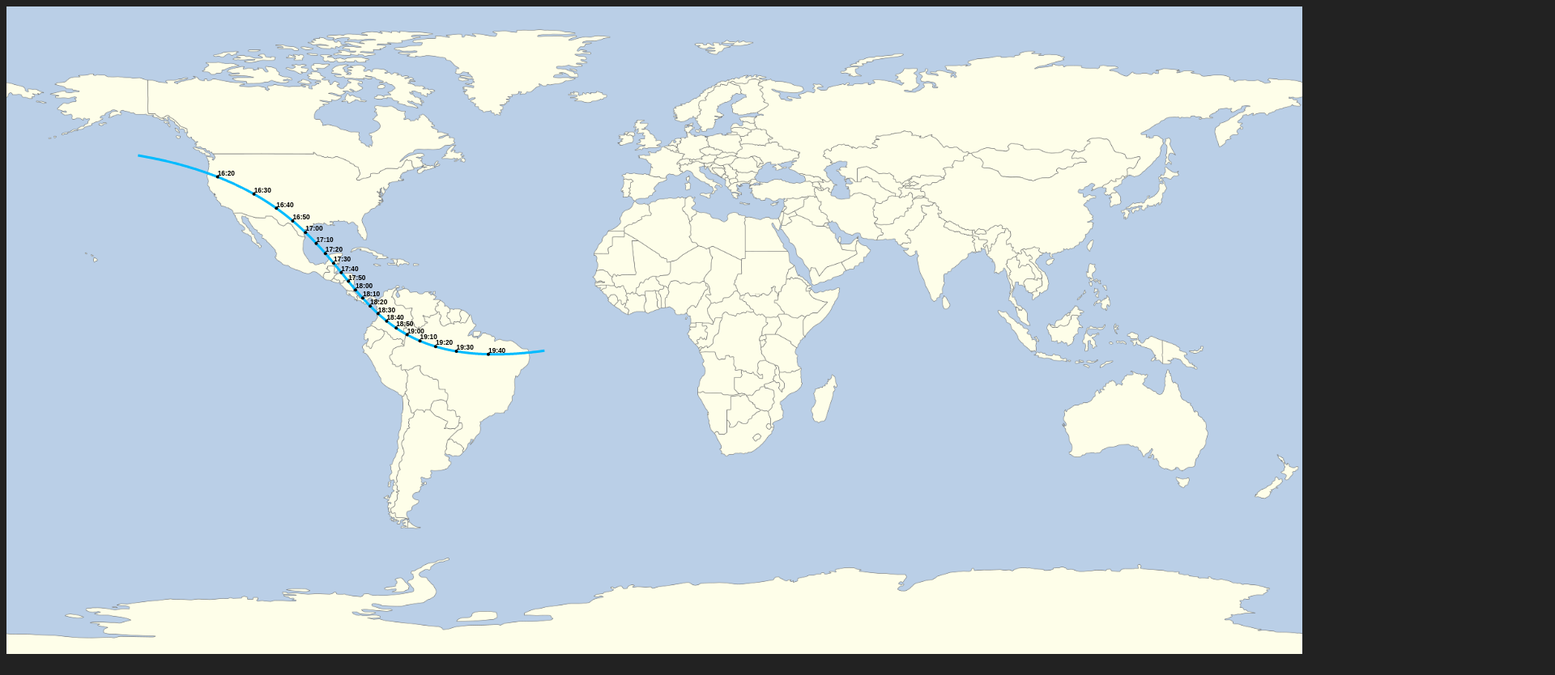
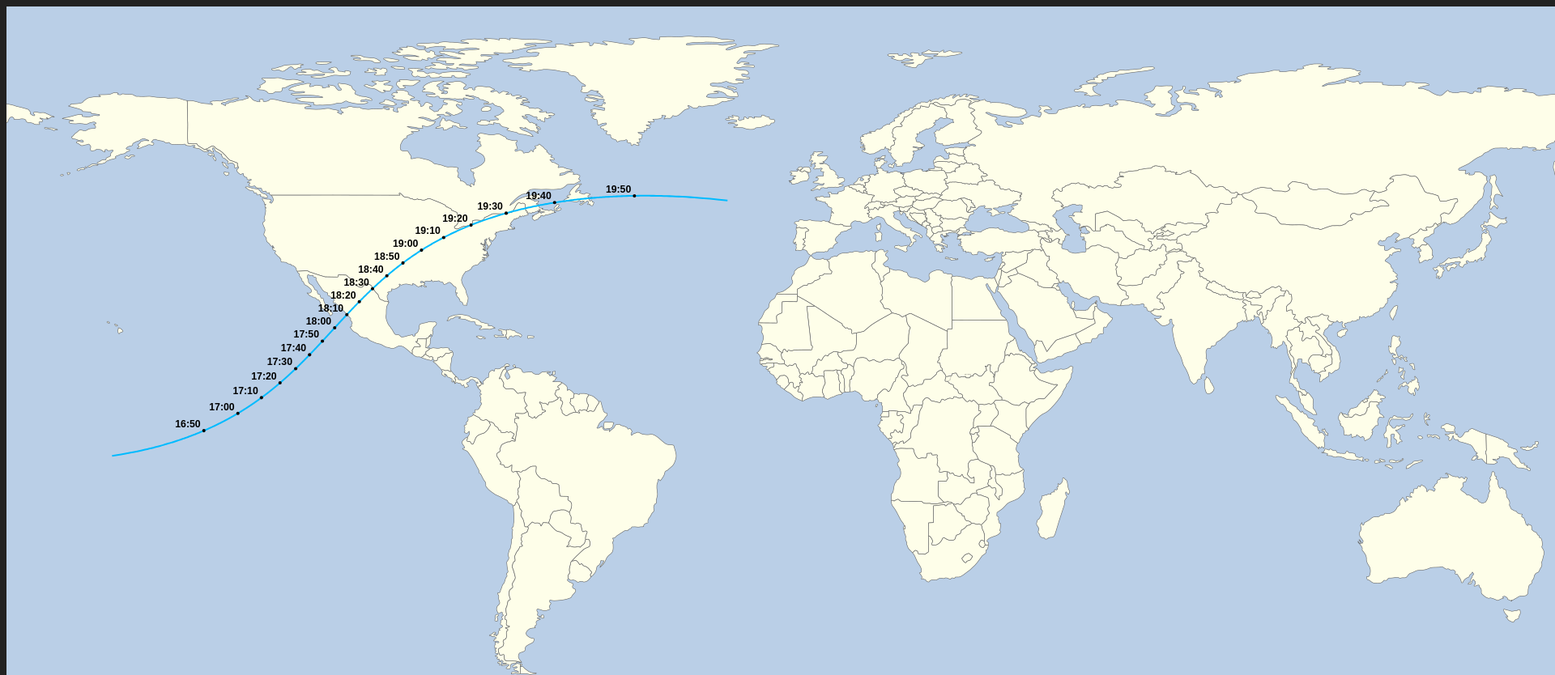
Before and after one commit to onlinebacon/totality-path, a plain HTML site: page index.html in a window 1280 px wide. Shown: the top 834 px of the page at 81% size, 1920 px wide, since content can reach past the window. Drawn offline with Linux system fonts and the light colour scheme.

Commit message:
Refactor

```diff
--- /dev/null
+++ b/angle.js
@@ -0,0 +1,11 @@
+const ANGLE = {
+	parse: (str) => {
+		const values = str.trim().split(/\s+/).map((value, i) => {
+			return value * (60 ** -i);
+		});
+		const sum = values.reduce((a, b) => a + b, 0);
+		return sum;
+	},
+};
+
+export default ANGLE;
--- /dev/null
+++ b/eclipse-engine.js
@@ -0,0 +1,197 @@
+const { PI, sqrt, sin, cos, tan, asin, acos, atan } = Math;
+const TAU = PI * 2;
+
+const SUN_DEF_RAD = 695660;
+const SUN_DEF_DIST = 150e6;
+const MOON_RAD = 1737.4;
+const MOON_DEF_DIST = 3.844e5;
+
+const EARTH_AVG_RAD = 6371.0088;
+const EARTH_POL_RAD = 6356.7523;
+const EARTH_EQT_RAD = 6378.1370;
+
+const toRadian = (deg) => {
+	return deg / 180 * PI;
+};
+
+const toDegree = (rad) => {
+	return rad / PI * 180;
+};
+
+const VEC = {
+	sum: ([ ax, ay, az ], [ bx, by, bz ]) => {
+		return [ ax + bx, ay + by, az + bz ];
+	},
+	sub: ([ ax, ay, az ], [ bx, by, bz ]) => {
+		return [ ax - bx, ay - by, az - bz ];
+	},
+	dot: ([ ax, ay, az ], [ bx, by, bz ]) => {
+		return ax*bx + ay*by + az*bz;
+	},
+	scale: ([ x, y, z ], value) => {
+		return [ x*value, y*value, z*value ];
+	},
+	length: ([ x, y, z ]) => {
+		return sqrt(x**2 + y**2 + z**2);
+	},
+	dist: (a, b) => {
+		return VEC.length(VEC.sub(a, b));
+	},
+	normalize: (vec) => {
+		return VEC.scale(vec, 1/VEC.length(vec));
+	},
+	angle: (a, b) => {
+		return acos(VEC.dot(a, b));
+	},
+	flip: (vec) => {
+		return VEC.scale(vec, -1);
+	},
+};
+
+const ellipseDerivative = (x, A, B) => {
+	return - x * B / (A**2 * sqrt(1 - (x/A) ** 2));
+};
+
+const ellipseRounder = ([ x, y, z ]) => {
+	const eq = EARTH_AVG_RAD/EARTH_EQT_RAD;
+	const po = EARTH_AVG_RAD/EARTH_POL_RAD;
+	return [ x*eq, y*eq, z*po ];
+};
+
+const ellipseInvRounder = ([ x, y, z ]) => {
+	const eq = EARTH_EQT_RAD/EARTH_AVG_RAD;
+	const po = EARTH_POL_RAD/EARTH_AVG_RAD;
+	return [ x*eq, y*eq, z*po ];
+};
+
+export const SPHERE_MODEL = {
+	rayIntersection: (start, dir) => {
+		const earth = VEC.flip(start);
+		const tMid = VEC.dot(earth, dir);
+		const midPoint = VEC.sum(start, VEC.scale(dir, tMid));
+		const midPointDist = VEC.length(midPoint);
+		if (midPointDist > EARTH_AVG_RAD) {
+			return null;
+		}
+		const offset = sqrt(EARTH_AVG_RAD**2 - midPointDist**2);
+		const distance = tMid - offset;
+		const point = VEC.sum(start, VEC.scale(dir, distance));
+		return { point, distance };
+	},
+	surfaceVecToLatLon: (vec) => {
+		const [ x, y, z ] = VEC.normalize(vec);
+		const lat = asin(z);
+		const f = sqrt(x**2 + y**2);
+		const lon = f > 0 ? acos(x/f) * (y < 0? -1: 1) : 0;
+		return [ lat, lon ];
+	},
+};
+
+export const ELLIPSOID_MODEL = {
+	rayIntersection: (start, dir) => {
+		const intersection = SPHERE_MODEL.rayIntersection(
+			ellipseRounder(start),
+			VEC.normalize(ellipseRounder(dir)),
+		);
+		if (intersection == null) {
+			return null;
+		}
+		const point = ellipseInvRounder(intersection.point);
+		const distance = VEC.dist(start, point);
+		return { point, distance };
+	},
+	surfaceVecToLatLon: (vec) => {
+		const [ x, y, z ] = vec;
+		const f = sqrt(x**2 + y**2);
+		const s = ellipseDerivative(z, EARTH_POL_RAD, EARTH_EQT_RAD);
+		const lat = atan(-s);
+		const lon = f > 0 ? acos(x/f) * (y < 0? -1: 1) : 0;
+		return [ lat, lon ];
+	},
+};
+
+const ghaDecToDir = (gha, dec) => {
+	const cosDec = cos(dec);
+	return [ cosDec*cos(gha), cosDec*-sin(gha), sin(dec) ];
+};
+
+const ghaDecDistToVec = (gha, dec, dist) => {
+	return VEC.scale(ghaDecToDir(gha, dec), dist);
+};
+
+const calcUmbraDist = (sunRad, dist) => {
+	const dRad = sunRad - MOON_RAD;
+	return dist * (sunRad / dRad - 1);
+};
+
+const longToGHA = (lon) => {
+	return (TAU - lon) % TAU;
+};
+
+export class EclipseEngine {
+	constructor() {
+		this.model = SPHERE_MODEL;
+		this.sunGHA = 0;
+		this.sunDec = 0;
+		this.sunDist = SUN_DEF_DIST;
+		this.sunRad = SUN_DEF_RAD;
+		this.moonGHA = 0;
+		this.moonDec = 0;
+		this.moonDist = MOON_DEF_DIST;
+	}
+	setSunGHADec(gha, dec) {
+		this.sunGHA = toRadian(gha);
+		this.sunDec = toRadian(dec);
+		return this;
+	}
+	setSunGP(lat, long) {
+		this.sunGHA = longToGHA(toRadian(long));
+		this.sunDec = toRadian(lat);
+		return this;
+	}
+	setSunDist(dist) {
+		this.sunDist = dist;
+		return this;
+	}
+	calcSunVec() {
+		const { sunGHA, sunDec, sunDist } = this;
+		return ghaDecDistToVec(sunGHA, sunDec, sunDist);
+	}
+	setMoonGHADec(gha, dec) {
+		this.moonGHA = toRadian(gha);
+		this.moonDec = toRadian(dec);
+		return this;
+	}
+	setMoonGP(lat, long) {
+		this.moonGHA = longToGHA(toRadian(long));
+		this.moonDec = toRadian(lat);
+		return this;
+	}
+	setMoonDist(dist) {
+		this.moonDist = dist;
+		return this;
+	}
+	setMoonHP(hp) {
+		this.moonDist = EARTH_AVG_RAD/tan(toRadian(hp));
+		return this;
+	}
+	calcMoonVec() {
+		const { moonGHA, moonDec, moonDist } = this;
+		return ghaDecDistToVec(moonGHA, moonDec, moonDist);
+	}
+	calcShadowCenter() {
+		const { model } = this;
+		const sun = this.calcSunVec();
+		const moon = this.calcMoonVec();
+		const dir = VEC.normalize(VEC.sub(moon, sun));
+		const intersection = model.rayIntersection(moon, dir);
+		if (intersection == null) {
+			return null;
+		}
+		const sunDist = VEC.dist(sun, moon);
+		const umbraDist = calcUmbraDist(this.sunRad, sunDist);
+		const type = intersection.distance > umbraDist ? 'ANULAR' : 'TOTAL';
+		const location = model.surfaceVecToLatLon(intersection.point).map(toDegree);
+		return { location, type };
+	}
+}
--- a/index.html
+++ b/index.html
@@ -1,8 +1,8 @@
 <html>
-    <body style="background-color:#222;">
-        <canvas width="1600" height="800" style="margin-bottom:10px;"></canvas>
-        <br>
-        <img style="display:none;" src="map.png">
-    </body>
+	<head>
+		<script src="./main.js" type="module"></script>
+	</head>
+	<body style="background-color:#222;">
+		<canvas width="2048" height="1024"></canvas>
+	</body>
 </html>
-<script src="./script.js"></script>
--- /dev/null
+++ b/main.js
@@ -0,0 +1,116 @@
+import ANGLE from "./angle.js";
+import { EclipseEngine } from "./eclipse-engine.js";
+
+const SEC = 1000;
+const MIN = 60 * SEC;
+const HOUR = MIN * 60;
+
+const engine = new EclipseEngine();
+
+const almanacLines = `
+	15 |  44 35.0 | 7 32.4 |  46 27.9 | 6 56.4 | 1 0.9
+	16 |  59 35.1 | 7 33.4 |  60 56.8 | 7 13.9 | 1 0.9
+	17 |  74 35.3 | 7 34.3 |  75 25.6 | 7 31.4 | 1 0.9
+	18 |  89 35.5 | 7 35.2 |  89 54.4 | 7 48.9 | 1 0.9
+	19 | 104 35.6 | 7 36.2 | 104 23.2 | 8 06.3 | 1 0.9
+	20 | 119 35.8 | 7 37.1 | 118 51.9 | 8 23.6 | 1 0.8
+	21 | 134 36.0 | 7 38.0 | 133 20.6 | 8 40.9 | 1 0.8
+`;
+
+const data = almanacLines.trim().split(/\n/).map(line => {
+	const [ hour, ...values ] = line.trim().split(/\s*\|\s*/);
+	const [ sunGHA, sunDec, moonGHA, moonDec, moonHP ] = values.map(ANGLE.parse);
+	return { time: hour * HOUR, sunGHA, sunDec, moonGHA, moonDec, moonHP };
+});
+
+const dataAt = (time) => {
+	for (let i=1; i<data.length; ++i) {
+		const bef = data[i - 1];
+		const aft = data[i];
+		if (time < bef.time || time > aft.time) {
+			continue;
+		}
+		const t = (time - bef.time)/(aft.time - bef.time);
+		const res = {};
+		for (const key in bef) {
+			res[key] = bef[key] + t * (aft[key] - bef[key]);
+		}
+		return res;
+	}
+	return null;
+};
+
+const startTime = data[0].time;
+const endTime = data.at(-1).time;
+
+const canvas = document.querySelector('canvas');
+const ctx = canvas.getContext('2d');
+const img = document.createElement('img');
+
+const coordToCanvas = ([ lat, lon ]) => {
+	const x = (lon/360 + 0.5) * canvas.width;
+	const y = (0.5 - lat/180) * canvas.height;
+	return [ x, y ];
+};
+
+const forEachPathPoint = (start, end, interval, it) => {
+	for (let time = start; time <= end; time += interval) {
+		const data = dataAt(time);
+		engine.setSunGHADec(data.sunGHA, data.sunDec);
+		engine.setMoonGHADec(data.moonGHA, data.moonDec);
+		engine.setMoonHP(data.moonHP);
+		const shadow = engine.calcShadowCenter();
+		if (shadow === null) {
+			continue;
+		}
+		const point = coordToCanvas(shadow.location);
+		it(time, point);
+	}
+};
+
+const timeToStrHourMin = (time) => {
+	const tMin = Math.round(time / MIN);
+	const min = tMin % 60;
+	const hour = (tMin - min) / 60;
+	return `${
+		hour.toString().padStart(2, '0')
+	}:${
+		min.toString().padStart(2, '0')
+	}`;
+};
+
+const plotPath = () => {
+	ctx.drawImage(img, 0, 0, canvas.width, canvas.height);
+	ctx.stroke();
+
+	const s = canvas.width * 0.001;
+
+	ctx.strokeStyle = '#0bf';
+	ctx.lineWidth = s;
+	let first = true;
+	ctx.beginPath();
+	forEachPathPoint(startTime, endTime, 10 * SEC, (time, [ x, y ]) => {
+		if (first) {
+			ctx.moveTo(x, y);
+			first = false;
+		} else {
+			ctx.lineTo(x, y);
+		}
+	});
+	ctx.stroke();
+
+	ctx.textAlign = 'right';
+	ctx.font = 'bold ' + (s * 6) + 'px arial';
+	forEachPathPoint(startTime, endTime, 10 * MIN, (time, [ x, y ]) => {
+		console.log()
+		ctx.beginPath();
+		ctx.arc(x, y, s, 0, Math.PI*2);
+		ctx.fill();
+		ctx.fillText(timeToStrHourMin(time), x - s * 2, y - s * 2);
+	});
+};
+
+img.onload = () => {
+	plotPath();
+};
+img.src = './map.png';
--- a/script.js
+++ /dev/null
@@ -1,192 +0,0 @@
-const { PI, sqrt } = Math;
-
-const radToDeg = (rad) => rad*(180/PI);
-const degToRad = (deg) => deg*(PI/180);
-const sin = (deg) => Math.sin(degToRad(deg));
-const cos = (deg) => Math.cos(degToRad(deg));
-const tan = (deg) => Math.tan(degToRad(deg));
-const asin = (sin) => radToDeg(Math.asin(sin));
-const acos = (cos) => radToDeg(Math.acos(cos));
-const dot = ([ ax, ay, az ], [ bx, by, bz ]) => ax*bx + ay*by + az*bz;
-const scale = ([ x, y, z ], val) => [ x*val, y*val, z*val ];
-const plus = ([ ax, ay, az ], [ bx, by, bz ]) => [ ax + bx, ay + by, az + bz ];
-const minus = ([ ax, ay, az ], [ bx, by, bz ]) => [ ax - bx, ay - by, az - bz ];
-const len = ([ x, y, z ]) => sqrt(x**2 + y**2 + z**2);
-const normalize = (vec) => scale(vec, 1/len(vec));
-
-const vecToLatLon = (vec) => {
-    const [ nx, ny, nz ] = normalize(vec);
-    const lat = asin(ny);
-    const len = sqrt(nx**2 + nz**2);
-    const abs = acos(nz/len);
-    const lon = nx >= 0 ? abs : -abs;
-    return [ lat, lon ];
-};
-
-const parseAngle = (angle) => {
-    let [ deg, min ] = angle.replace(/[°'\s]+/g, '\x20').trim().split(' ').map(Number);
-    return deg < 0 ? deg - min/60 : deg + min/60;
-};
-
-const parseValue = (val) => val.includes('°') ? parseAngle(val) : Number(val);
-
-const parseTable = (table) => {
-    return table
-        .trim()
-        .split(/\n/)
-        .map(line => line.trim())
-        .map(line => line.split(/\|/).map(parseValue));
-};
-
-const earthRadius = 6371;
-const sunDist = 150000000;
-
-const sunGhaDecTable = parseTable(`
-    16 |  63° 29.7' | -8° 12.8'
-    17 |  78° 29.9' | -8° 13.7'
-    18 |  93° 30.0' | -8° 14.6'
-    19 | 108° 30.3' | -8° 15.5'
-    20 | 123° 30.5' | -8° 16.5'
-`);
-
-const moonGhaDecTable = parseTable(`
-    16 |  64° 10.7' | -7° 28.0'
-    17 |  78° 45.5' | -7° 42.2'
-    18 |  93° 20.1' | -7° 56.4'
-    19 | 107° 54.7' | -8° 10.6'
-    20 | 122° 29.3' | -8° 24.8'
-`);
-
-const moonHPTable = parseTable(`
-    14.5 | 0° 55.1'
-    20.5 | 0° 55.2'
-`);
-
-const rayEarthIntersection = (moonPos, shadowDir) => {
-    const v = scale(moonPos, -1);
-    const t = dot(v, shadowDir);
-    const p = plus(moonPos, scale(shadowDir, t));
-    const y = len(p);
-    if (y > earthRadius) {
-        return null;
-    }
-    const x = sqrt(earthRadius**2 - y**2);
-    const i = plus(moonPos, scale(shadowDir, t - x));
-    return vecToLatLon(i);
-};
-
-const interpolate = (table, hour) => {
-    for (let i=1; i<table.length; ++i) {
-        const [h0] = table[i - 1];
-        const [h1] = table[i];
-        if (hour < h0) {
-            break;
-        }
-        if (hour > h1) {
-            continue;
-        }
-        const t = (hour - h0)/(h1 - h0);
-        const v0 = table[i - 1].slice(1);
-        const v1 = table[i].slice(1);
-        return v0.map((a, i) => {
-            const b = v1[i];
-            return a + (b - a)*t;
-        });
-    }
-    throw new Error('Hour outside of table range');
-};
-
-const getMoonDist = (hour) => {
-    const [ hp ] = interpolate(moonHPTable, hour);
-    return earthRadius/tan(hp);
-};
-
-const ghaDecToLatLon = ([ gha, dec ]) => {
-    const lon = (360 + 180 - gha)%360 - 180;
-    const lat = dec;
-    return [ lat, lon ];
-};
-
-const latLonToVecPos = ([ lat, lon ], dist) => {
-    return [
-        sin(lon)*cos(lat)*dist,
-        sin(lat)*dist,
-        cos(lon)*cos(lat)*dist,
-    ];
-};
-
-const getVecPos = (posTable, dist, hour) => {
-    const ghaDec = interpolate(posTable, hour);
-    const gp = ghaDecToLatLon(ghaDec);
-    const vec = latLonToVecPos(gp, dist);
-    return vec;
-};
-
-const getTotalCoord = (hour) => {
-    const sunPos = getVecPos(sunGhaDecTable, sunDist, hour);
-    const moonDist = getMoonDist(hour);
-    const moonPos = getVecPos(moonGhaDecTable, moonDist, hour);
-    const shadowDir = normalize(minus(moonPos, sunPos));
-    const coord = rayEarthIntersection(moonPos, shadowDir);
-    return coord;
-};
-
-const coords = [];
-
-const latLonToXY = (lat, lon) => {
-    const x = (0.5 + lon/360)*canvas.width;
-    const y = (0.5 - lat/180)*canvas.height;
-    return [ x, y ];
-};
-
-const loadImage = (src) => new Promise((done) => {
-    const img = document.createElement('img');
-    img.onload = () => done(img);
-    img.src = src;
-});
-
-const canvas = document.querySelector('canvas');
-const ctx = canvas.getContext('2d');
-
-ctx.lineWidth = 3;
-
-const render = (img) => {
-    ctx.drawImage(img, 0, 0, canvas.width, canvas.height);
-    ctx.beginPath();
-    ctx.strokeStyle = '#0bf';
-    let first = true;
-    for (let hour=16; hour<=20; hour += 1/500) {
-        const coord = getTotalCoord(hour);
-        if (coord !== null) {
-            const [ lat, lon ] = coord;
-            const [ x, y ] = latLonToXY(lat, lon);
-            if (first) {
-                ctx.moveTo(x, y);
-            } else {
-                ctx.lineTo(x, y);
-            }
-            first = false;
-        }
-    }
-    ctx.stroke();
-    ctx.fillStyle = '#000';
-    ctx.strokeStyle = '#000';
-    ctx.textAlign = 'left';
-    ctx.textBaseline = 'bottom';
-    ctx.font = 'bold 8.3px arial';
-    for (let hour=16; hour<=20; hour+=10/60) {
-        const coord = getTotalCoord(hour);
-        if (coord !== null) {
-            const [ lat, lon ] = coord;
-            const [ x, y ] = latLonToXY(lat, lon);
-            const h = Math.floor(hour);
-            const m = Math.round((hour - h)*60);
-            ctx.beginPath();
-            ctx.arc(x, y, 2, 0, Math.PI*2);
-            ctx.fill();
-            ctx.fillText(`${h}:${m.toString().padStart(2, 0)}`, x, y);
-        }
-    }
-};
-
-loadImage('map.png').then(render);
```
